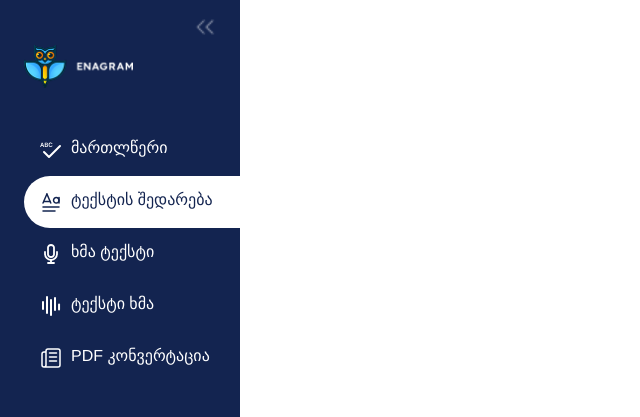
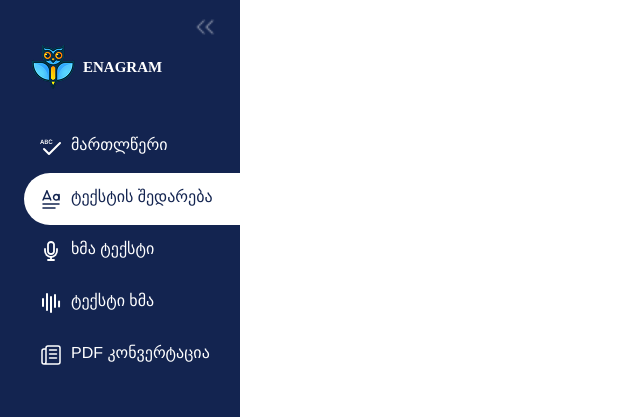
Before and after one commit to TornikeTt/TextComparable, a React (Vite) app: page / in a window 1280 px wide. Shown: the top 417 px of the page, without its empty margins (0-640 px from the left). Built offline with nearby package versions, Linux system fonts and the light colour scheme.

Commit message:
- Replaced the placeholder main icon with the proper one - Updated sidebar styles to improve collapsed state appearance - Extracted the header content of the sidebar into a separate Header component for better readability and maintainability

```diff
--- /dev/null
+++ b/src/Components/Sidebar/Header.jsx
@@ -0,0 +1,35 @@
+import logo from "../../assets/logo.png";
+import chevron from "../../assets/chevron.png";
+import menu from "../../assets/menu.png";
+
+function Header({ isWideScreen, setIsSidebarActive, collapsedStyles }) {
+    const handleToggle = () => {
+        setIsSidebarActive((prev) => !prev);
+    };
+
+    return (
+        <div className="sidebar__header" style={collapsedStyles.header}>
+            {/* Logo or branding */}
+            <div className="logo" style={collapsedStyles.logo}>
+                <img src={logo} alt="Logo" />
+                <h1 style={collapsedStyles.h1}>ENAGRAM</h1>
+            </div>
+
+            {/* Toggle button */}
+            <div
+                className="sidebar__toggle"
+                style={collapsedStyles.sidebar_toggle}
+                onClick={handleToggle}
+            >
+                <button style={collapsedStyles.button}>
+                    <img
+                        src={isWideScreen ? chevron : menu}
+                        alt="Toggle sidebar"
+                    />
+                </button>
+            </div>
+        </div>
+    );
+}
+
+export default Header;
--- a/src/Components/Sidebar/Navigation.jsx
+++ b/src/Components/Sidebar/Navigation.jsx
@@ -8,7 +8,7 @@ import {
     PdfConvert,
 } from "./svg";
 
-function Navigation() {
+function Navigation({ collapsedStyles }) {
     const [activeItem, setActiveItem] = useState("SpellingCheck");
 
     const navItems = [
@@ -62,15 +62,17 @@ function Navigation() {
                             key={id}
                             data-id={id}
                             className={isActive ? "active" : ""}
+                            style={collapsedStyles.li}
                         >
                             <a
                                 href={href}
                                 className={isActive ? "active-for-text" : ""}
+                                style={collapsedStyles.a}
                             >
                                 <Icon
                                     color={isActive ? "#132450" : "#FFFFFF"}
                                 />
-                                {label}
+                                <p style={collapsedStyles.p}>{label}</p>
                             </a>
                         </li>
                     );
--- a/src/Components/Sidebar/Sidebar.jsx
+++ b/src/Components/Sidebar/Sidebar.jsx
@@ -1,48 +1,118 @@
 import Navigation from "./Navigation.jsx";
+import Header from "./Header.jsx";
+import "./Sidebar.scss";
 
-import "./Sidebar.scss";
 import { useState, useEffect } from "react";
 
-import logo from "../../assets/logo.png";
-import chevron from "../../assets/chevron.png";
-import menu from "../../assets/menu.png";
-
 function Sidebar() {
-    const [width, setWidth] = useState(document.documentElement.clientWidth);
+    const [isSidebarActive, setIsSidebarActive] = useState(true);
+    const [isWideScreen, setIsWideScreen] = useState(
+        document.documentElement.clientWidth > 800
+    );
 
     useEffect(() => {
         const handleResize = () => {
-            setWidth(document.documentElement.clientWidth);
+            setIsWideScreen(document.documentElement.clientWidth > 800);
         };
 
         window.addEventListener("resize", handleResize);
-
-        return () => {
-            window.removeEventListener("resize", handleResize);
-        };
+        return () => window.removeEventListener("resize", handleResize);
     }, []);
 
+    const sidebarCollapsedStyles = {
+        aside_style: () => {
+            if (isSidebarActive || !isWideScreen) {
+                return {};
+            } else {
+                return { maxWidth: "70px" };
+            }
+        },
+
+        sidebar_content_style: () => {
+            if (isSidebarActive || !isWideScreen) {
+                return {};
+            } else {
+                return {
+                    width: "100%",
+                    display: "flex",
+                    flexDirection: "column",
+                    alignItems: "center",
+                };
+            }
+        },
+
+        sidebar_header_style: () => {
+            if (isSidebarActive || !isWideScreen) {
+                return {};
+            } else {
+                return {
+                    header: {
+                        marginTop: "20px",
+
+                        flexDirection: "column",
+                        alignItems: "center",
+                        gap: "10px",
+                    },
+
+                    logo: {
+                        marginTop: 0,
+                        marginLeft: 0,
+                    },
+
+                    h1: {
+                        display: "none",
+                    },
+
+                    sidebar_toggle: {
+                        marginTop: 0,
+                        marginRight: 0,
+                    },
+
+                    button: {
+                        transform: "rotate(180deg)",
+                    },
+                };
+            }
+        },
+
+        sidebar_navigation_style: () => {
+            if (isSidebarActive || !isWideScreen) {
+                return {};
+            } else {
+                return {
+                    a: {
+                        paddingLeft: 0,
+                    },
+
+                    li: {
+                        width: "50px",
+                        height: "50px",
+                        justifyContent: "center",
+                        borderRadius: "100%",
+                    },
+
+                    p: {
+                        display: "none",
+                    },
+                };
+            }
+        },
+    };
+
     return (
-        <aside className="sidebar">
-            <div className="sidebar__content">
-                <div className="sidebar__header">
-                    {/* Logo or branding */}
-                    <div className="logo">
-                        <img src={logo} alt="Logo" />
-                    </div>
-
-                    {/* Toggle button */}
-                    <div className="sidebar__toggle">
-                        <button>
-                            <img
-                                src={width > 800 ? chevron : menu}
-                                alt="Toggle sidebar"
-                            />
-                        </button>
-                    </div>
-                </div>
-
-                <Navigation />
+        <aside className="sidebar" style={sidebarCollapsedStyles.aside_style()}>
+            <div
+                className="sidebar__content"
+                style={sidebarCollapsedStyles.sidebar_content_style()}
+            >
+                <Header
+                    isWideScreen={isWideScreen}
+                    setIsSidebarActive={setIsSidebarActive}
+                    collapsedStyles={sidebarCollapsedStyles.sidebar_header_style()}
+                />
+                <Navigation
+                    collapsedStyles={sidebarCollapsedStyles.sidebar_navigation_style()}
+                />
             </div>
         </aside>
     );
--- a/src/Components/Sidebar/Sidebar.scss
+++ b/src/Components/Sidebar/Sidebar.scss
@@ -5,6 +5,8 @@
 
     display: flex;
     justify-content: flex-end;
+
+    transition: all 0.5s;
 }
 
 .sidebar__content {
@@ -21,10 +23,15 @@
 
     .logo {
         margin-top: 45px;
+        margin-left: 8px;
 
-        img {
-            width: 109px;
-            height: 43px;
+        display: flex;
+        align-items: center;
+        gap: 8px;
+
+        h1 {
+            font-size: 15px;
+            color: #ffffff;
         }
     }
 
@@ -82,7 +89,6 @@ nav {
     }
 
     .active {
-        color: red;
         background-color: #ffffff;
         border-top-left-radius: 29px;
         border-bottom-left-radius: 29px;
@@ -105,12 +111,8 @@ nav {
 
         .logo {
             margin-top: 0px;
+            margin-left: 0px;
             padding-left: 30px;
-
-            img {
-                width: 109px;
-                height: 43px;
-            }
         }
 
         .sidebar__toggle {
```
Also changed, not shown: src/assets/logo.png.
